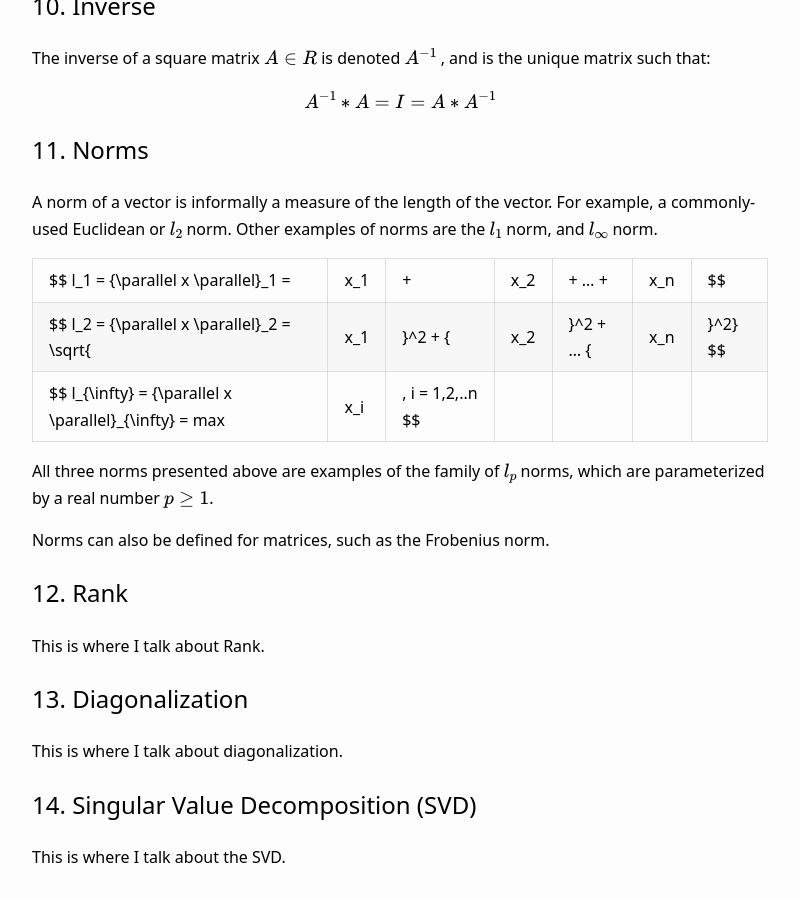
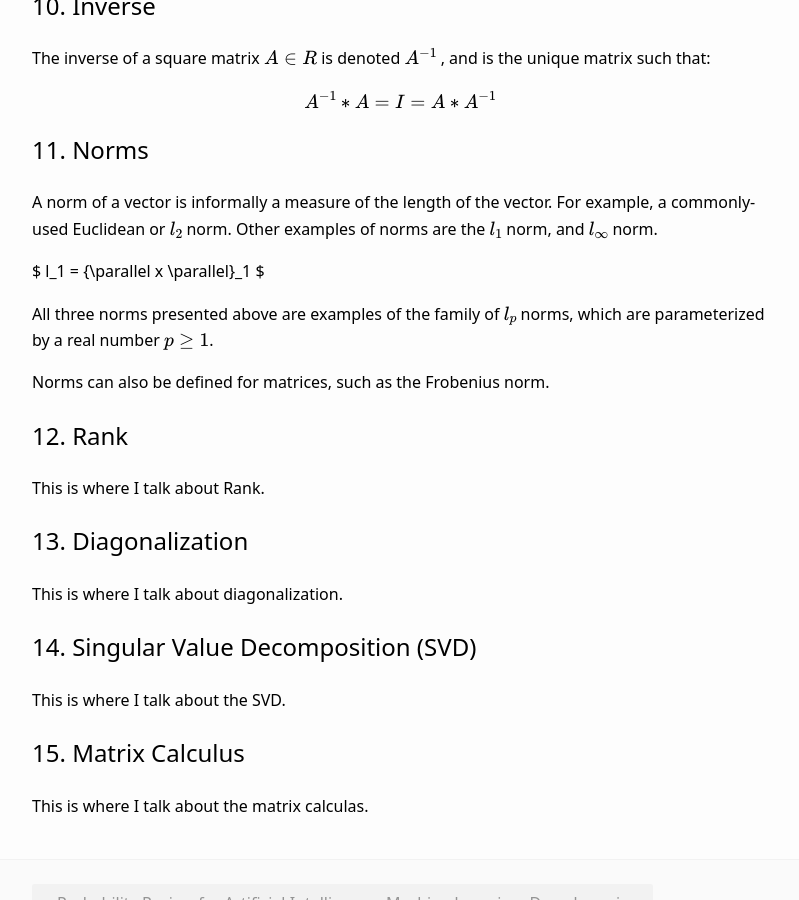
Before and after one commit to gurpreet-ai/gurpreet-ai.github.io, a Jekyll site: the page built from _posts/2018-12-31-Linear-Algebra-Review-for-AI-ML-DL.md, in a window 1280 px wide and 900 px high, scrolled down 3758 px. Shown: the whole window, without its empty margins (240-1039 px from the left). Built offline with Jekyll 4.4.1, drawn with Linux system fonts in a browser that asks for light colours; formulas are drawn with MathJax 3; some of the changed lines change nothing that is shown.

Commit message:
Linear algebra post update

```diff
--- a/_posts/2018-12-31-Linear-Algebra-Review-for-AI-ML-DL.md
+++ b/_posts/2018-12-31-Linear-Algebra-Review-for-AI-ML-DL.md
@@ -226,9 +226,11 @@ $$
 ## 11. Norms
 A norm of a vector is informally a measure of the **length** of the vector. For example, a commonly-used Euclidean or $$l_2$$ norm. Other examples of norms are the $$l_1$$ norm, and $$l_{\infty}$$ norm.
 
-$$ l_1 = {\parallel x \parallel}_1 = |x_1| + |x_2| + ... + |x_n| $$
+<!-- $$ l_1 = {\parallel x \parallel}_1 = |x_1| + |x_2| + ... + |x_n| $$
 $$ l_2 = {\parallel x \parallel}_2 = \sqrt{|x_1|}^2 + {|x_2|}^2 + ... {|x_n|}^2} $$
-$$ l_{\infty} = {\parallel x \parallel}_{\infty} = max |x_i|, i = 1,2,..n $$
+$$ l_{\infty} = {\parallel x \parallel}_{\infty} = max |x_i|, i = 1,2,..n $$ -->
+
+$ l_1 = {\parallel x \parallel}_1 $
 
 All three norms presented above are examples of the family of $$l_p$$ norms, which are parameterized by a real number $$p ≥ 1$$.
 
```
